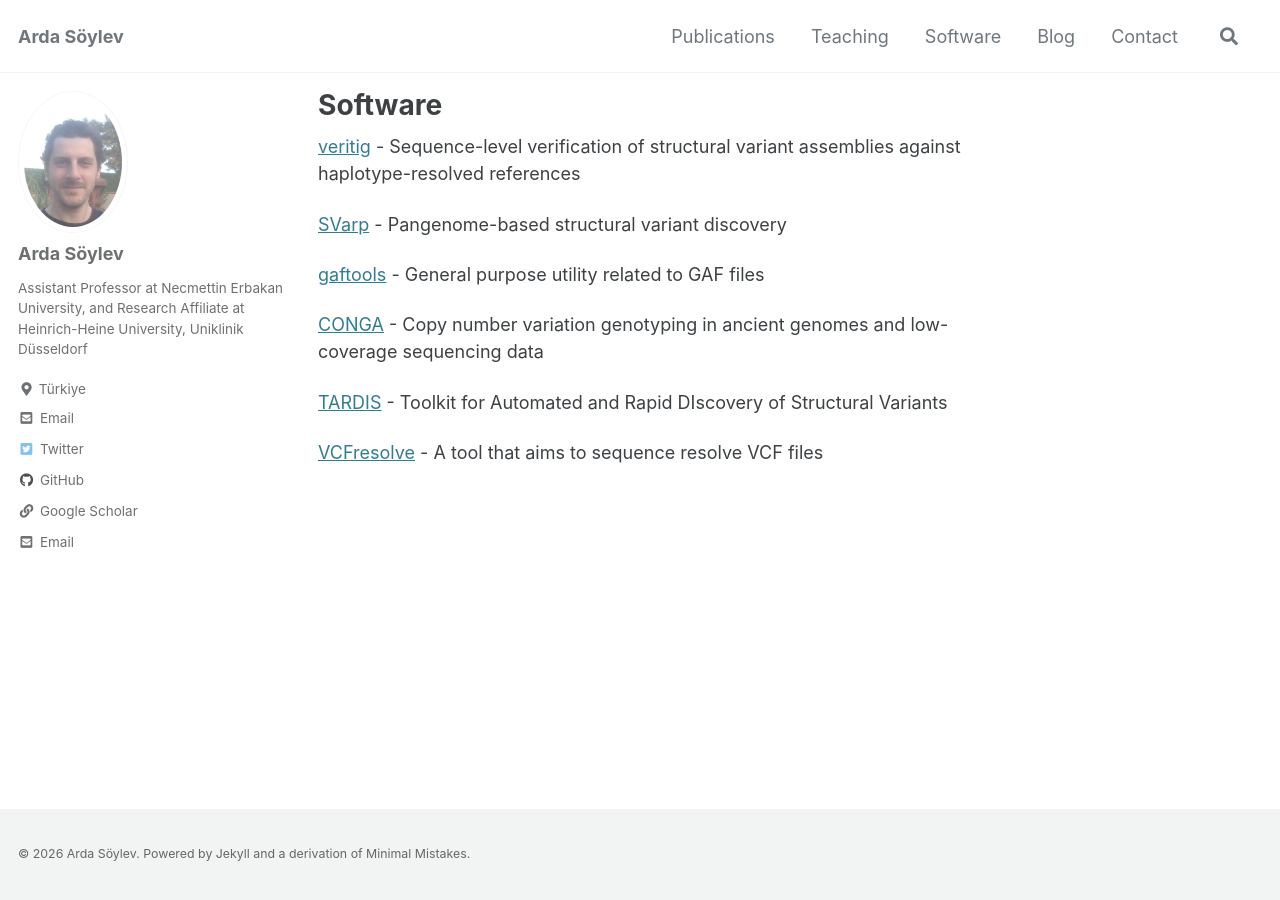
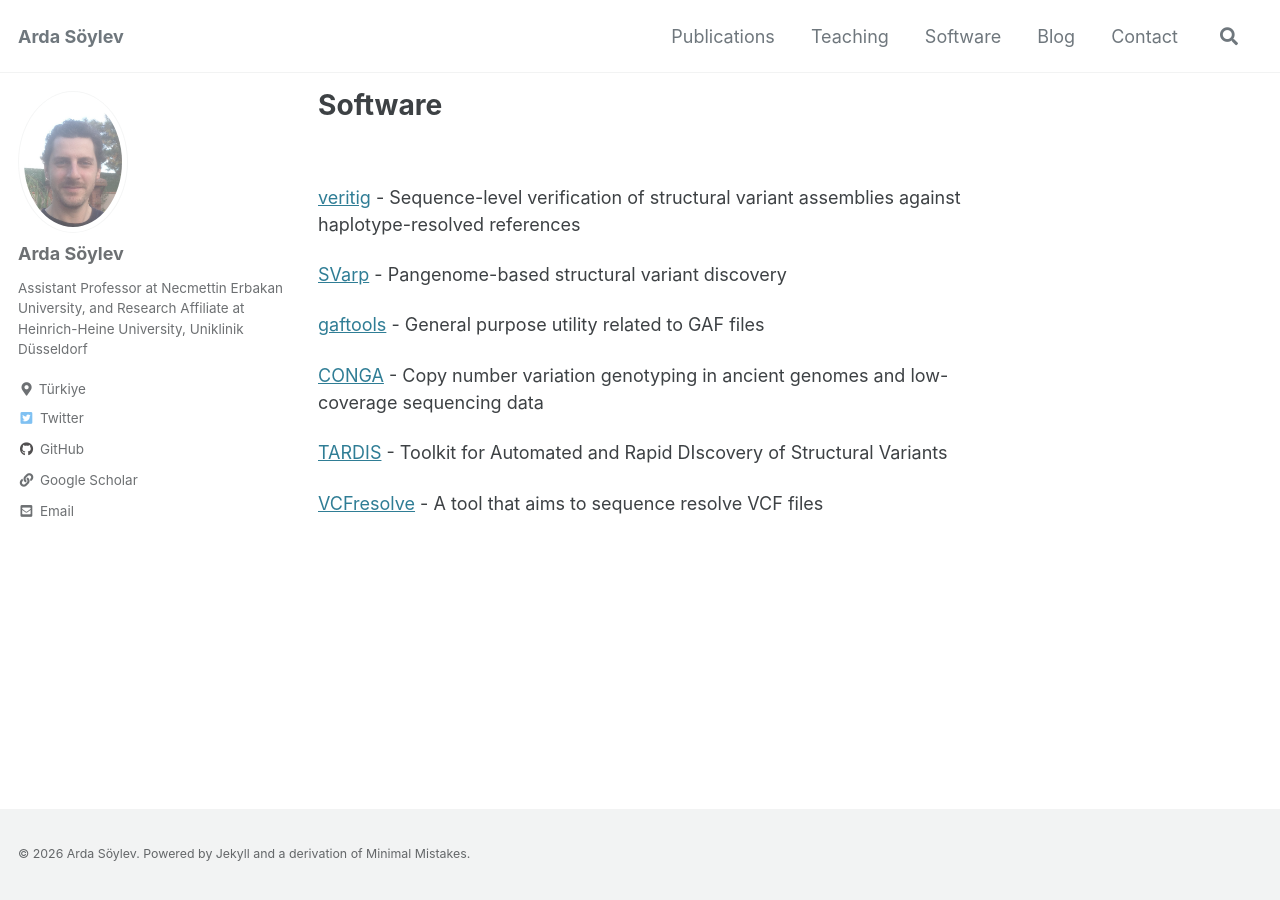
Before and after one commit to asylvz/asylvz.github.io, a Jekyll site: the page built from _pages/software.md, in a window 1280 px wide. Built offline with Jekyll 4.4.1, drawn with Linux system fonts in a browser that asks for light colours; cached includes are drawn as plain includes.

Commit message:
Add spacing on Software page and remove duplicate Email sidebar icon

```diff
--- a/_config.yml
+++ b/_config.yml
@@ -110,9 +110,6 @@ author:
   location         : "Türkiye"
   email            : "asoylev@erbakan.edu.tr"
   links:
-    - label: "Email"
-      icon: "fas fa-fw fa-envelope-square"
-      url: "mailto:asoylev@erbakan.edu.tr"
     - label: "Twitter"
       icon: "fab fa-fw fa-twitter-square"
       url: "https://twitter.com/asoylev"
--- a/_pages/software.md
+++ b/_pages/software.md
@@ -4,6 +4,8 @@ permalink: /software/
 layout: single
 author_profile: true
 ---
+
+<br>
 
 [veritig](https://github.com/asylvz/veritig) - Sequence-level verification of structural variant assemblies against haplotype-resolved references
 
```
